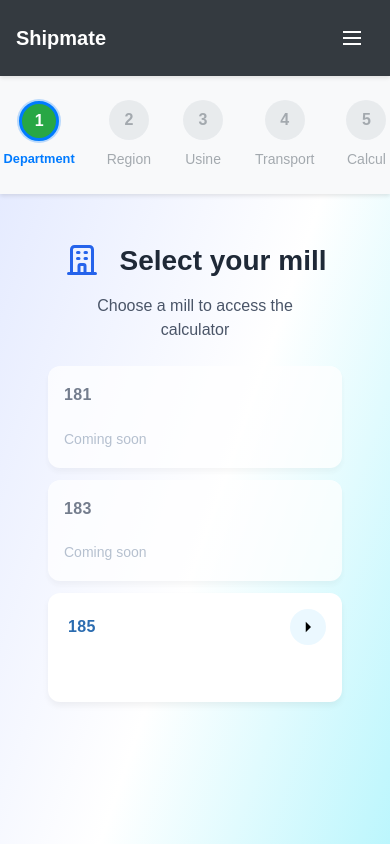
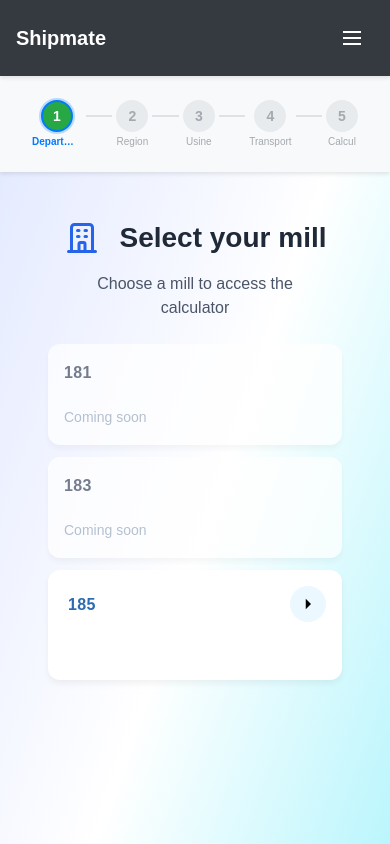
Before and after one commit to ghezal0n/CalculCost, a React (Create React App) app: page / in a window 390 px wide. Shown: the top 844 px of the page. Built offline with nearby package versions, Linux system fonts and the light colour scheme.

Commit message:
correction du stepper pour la partie mobile

```diff
--- a/src/components/Stepper.js
+++ b/src/components/Stepper.js
@@ -44,15 +44,11 @@ function Stepper() {
       JSON.parse(localStorage.getItem("allowedChoices") || "null");
 
     if (step.path === "/transport") {
-      // Pour la page transport, on doit conserver le countryId ET les allowedChoices
       if (countryId) {
         const navigationState = { countryId: countryId };
-
-        // Ajouter allowedChoices si disponibles
         if (allowedChoices) {
           navigationState.allowedChoices = allowedChoices;
         }
-
         navigate(step.path, { state: navigationState });
       } else {
         navigate("/");
@@ -60,12 +56,9 @@ function Stepper() {
     } else if (step.path === "/calcul") {
       if (countryId) {
         const navigationState = { countryId: countryId };
-
-        // Ajouter allowedChoices si disponibles
         if (allowedChoices) {
           navigationState.allowedChoices = allowedChoices;
         }
-
         navigate(step.path, { state: navigationState });
       } else {
         navigate("/");
@@ -82,12 +75,10 @@ function Stepper() {
           localStorage.getItem("selectedCountryName");
 
         if (forbiddenCountries.includes(selectedCountry)) {
-          // bloquer l'accès à /usine
           alert("L'accès à l'étape Usine n'est pas disponible pour ce pays.");
-          return; // on ne fait rien
+          return;
         }
 
-        // Récupérer les propositions depuis localStorage ou créer les propositions par défaut
         let propositions = [];
         try {
           const storedPropositions = localStorage.getItem("usinePropositions");
@@ -98,7 +89,6 @@ function Stepper() {
           console.error("Erreur lors de la récupération des propositions:", e);
         }
 
-        // Si pas de propositions stockées, créer les propositions par défaut
         if (!propositions || propositions.length === 0) {
           propositions = [
             {
@@ -144,8 +134,9 @@ function Stepper() {
         marginRight: "-50vw",
       }}
     >
-      {/* Stepper */}
+      {/* Stepper Desktop */}
       <div
+        className="stepper-desktop"
         style={{
           display: "flex",
           alignItems: "center",
@@ -156,7 +147,6 @@ function Stepper() {
       >
         {steps.map((step, index) => (
           <React.Fragment key={step.path}>
-            {/* Step Circle */}
             <div
               style={{
                 display: "flex",
@@ -259,7 +249,6 @@ function Stepper() {
               )}
             </div>
 
-            {/* Connecting Line */}
             {index < steps.length - 1 && (
               <div
                 style={{
@@ -275,6 +264,165 @@ function Stepper() {
           </React.Fragment>
         ))}
       </div>
+
+      {/* Stepper Mobile - Affichage des 5 étapes */}
+      <div className="stepper-mobile" style={{ display: "none" }}>
+        <div
+          style={{
+            display: "flex",
+            alignItems: "center",
+            justifyContent: "space-between",
+            gap: "0.25rem",
+            padding: "0 0.5rem",
+          }}
+        >
+          {steps.map((step, index) => (
+            <React.Fragment key={step.path}>
+              <div
+                style={{
+                  display: "flex",
+                  flexDirection: "column",
+                  alignItems: "center",
+                  flex: "0 0 auto",
+                }}
+              >
+                {step.step <= currentStepNumber ? (
+                  <div
+                    onClick={() => handleStepClick(step)}
+                    style={{
+                      display: "flex",
+                      flexDirection: "column",
+                      alignItems: "center",
+                      cursor: "pointer",
+                    }}
+                  >
+                    <div
+                      style={{
+                        width: "32px",
+                        height: "32px",
+                        borderRadius: "50%",
+                        backgroundColor: "#28a745",
+                        color: "white",
+                        display: "flex",
+                        alignItems: "center",
+                        justifyContent: "center",
+                        fontWeight: "bold",
+                        fontSize: "0.875rem",
+                        border:
+                          step.step === currentStepNumber
+                            ? "2px solid #007bff"
+                            : "none",
+                        boxShadow:
+                          step.step === currentStepNumber
+                            ? "0 0 0 2px rgba(0,123,255,0.25)"
+                            : "none",
+                      }}
+                    >
+                      {step.step < currentStepNumber ? "✓" : step.step}
+                    </div>
+                    <span
+                      style={{
+                        marginTop: "0.25rem",
+                        fontSize: "0.625rem",
+                        color:
+                          step.step === currentStepNumber
+                            ? "#007bff"
+                            : "#28a745",
+                        fontWeight:
+                          step.step === currentStepNumber ? "bold" : "normal",
+                        textAlign: "center",
+                        maxWidth: "50px",
+                        lineHeight: "1.2",
+                        whiteSpace: "nowrap",
+                        overflow: "hidden",
+                        textOverflow: "ellipsis",
+                      }}
+                    >
+                      {step.label}
+                    </span>
+                  </div>
+                ) : (
+                  <div
+                    style={{
+                      display: "flex",
+                      flexDirection: "column",
+                      alignItems: "center",
+                    }}
+                  >
+                    <div
+                      style={{
+                        width: "32px",
+                        height: "32px",
+                        borderRadius: "50%",
+                        backgroundColor: "#dee2e6",
+                        color: "#6c757d",
+                        display: "flex",
+                        alignItems: "center",
+                        justifyContent: "center",
+                        fontWeight: "bold",
+                        fontSize: "0.875rem",
+                        opacity: "0.6",
+                      }}
+                    >
+                      {step.step}
+                    </div>
+                    <span
+                      style={{
+                        marginTop: "0.25rem",
+                        fontSize: "0.625rem",
+                        color: "#6c757d",
+                        textAlign: "center",
+                        maxWidth: "50px",
+                        lineHeight: "1.2",
+                        opacity: "0.6",
+                        whiteSpace: "nowrap",
+                        overflow: "hidden",
+                        textOverflow: "ellipsis",
+                      }}
+                    >
+                      {step.label}
+                    </span>
+                  </div>
+                )}
+              </div>
+
+              {index < steps.length - 1 && (
+                <div
+                  style={{
+                    flex: "1 1 auto",
+                    height: "2px",
+                    backgroundColor:
+                      step.step < currentStepNumber ? "#28a745" : "#dee2e6",
+                    minWidth: "8px",
+                    maxWidth: "30px",
+                    marginTop: "-16px",
+                  }}
+                />
+              )}
+            </React.Fragment>
+          ))}
+        </div>
+      </div>
+
+      <style>{`
+        @media (max-width: 768px) {
+          .stepper-desktop {
+            display: none !important;
+          }
+          .stepper-mobile {
+            display: block !important;
+          }
+        }
+
+        @media (min-width: 769px) {
+          .stepper-desktop {
+            display: flex !important;
+          }
+          .stepper-mobile {
+            display: none !important;
+          }
+        }
+      `}</style>
     </div>
   );
 }
```
